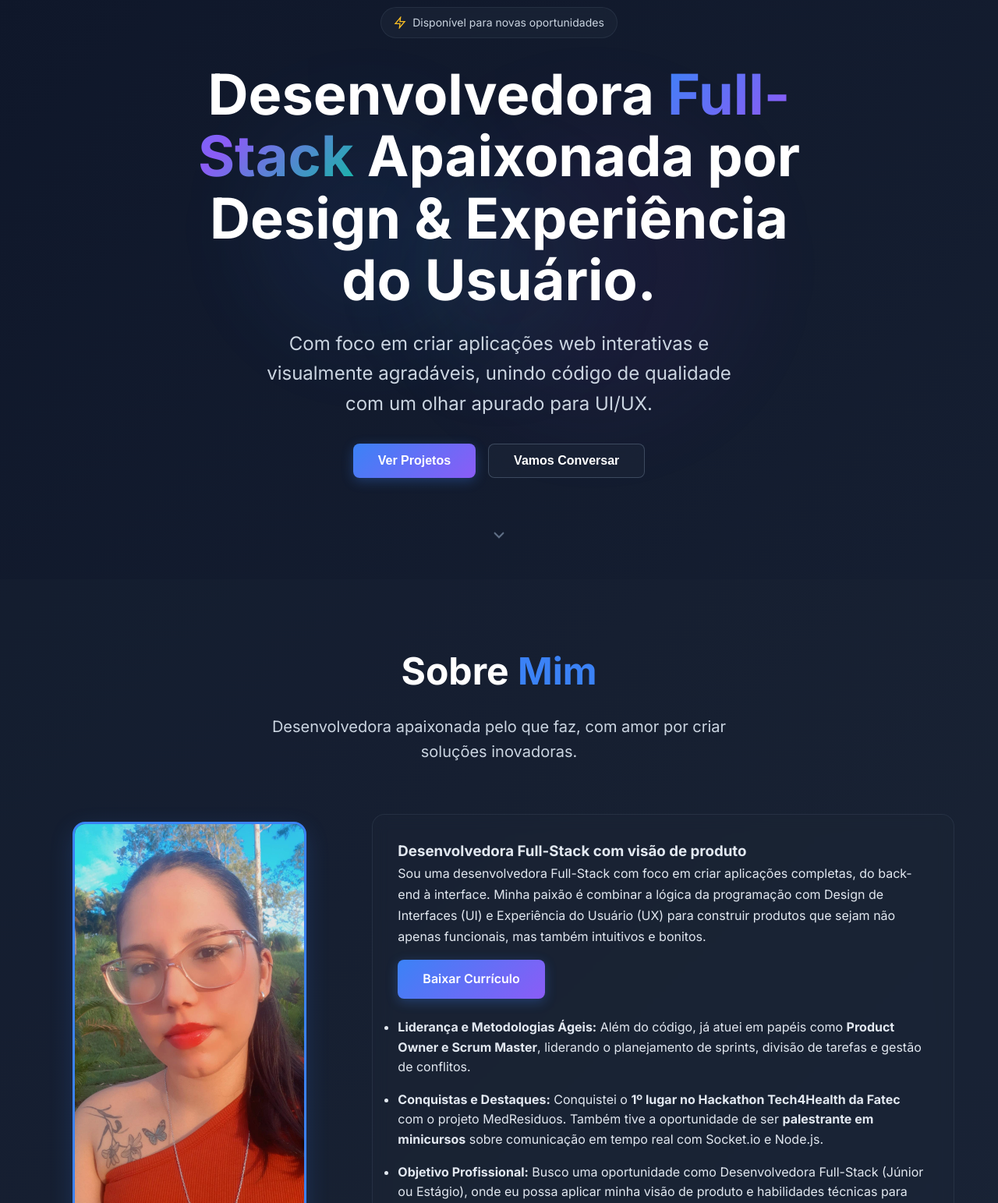
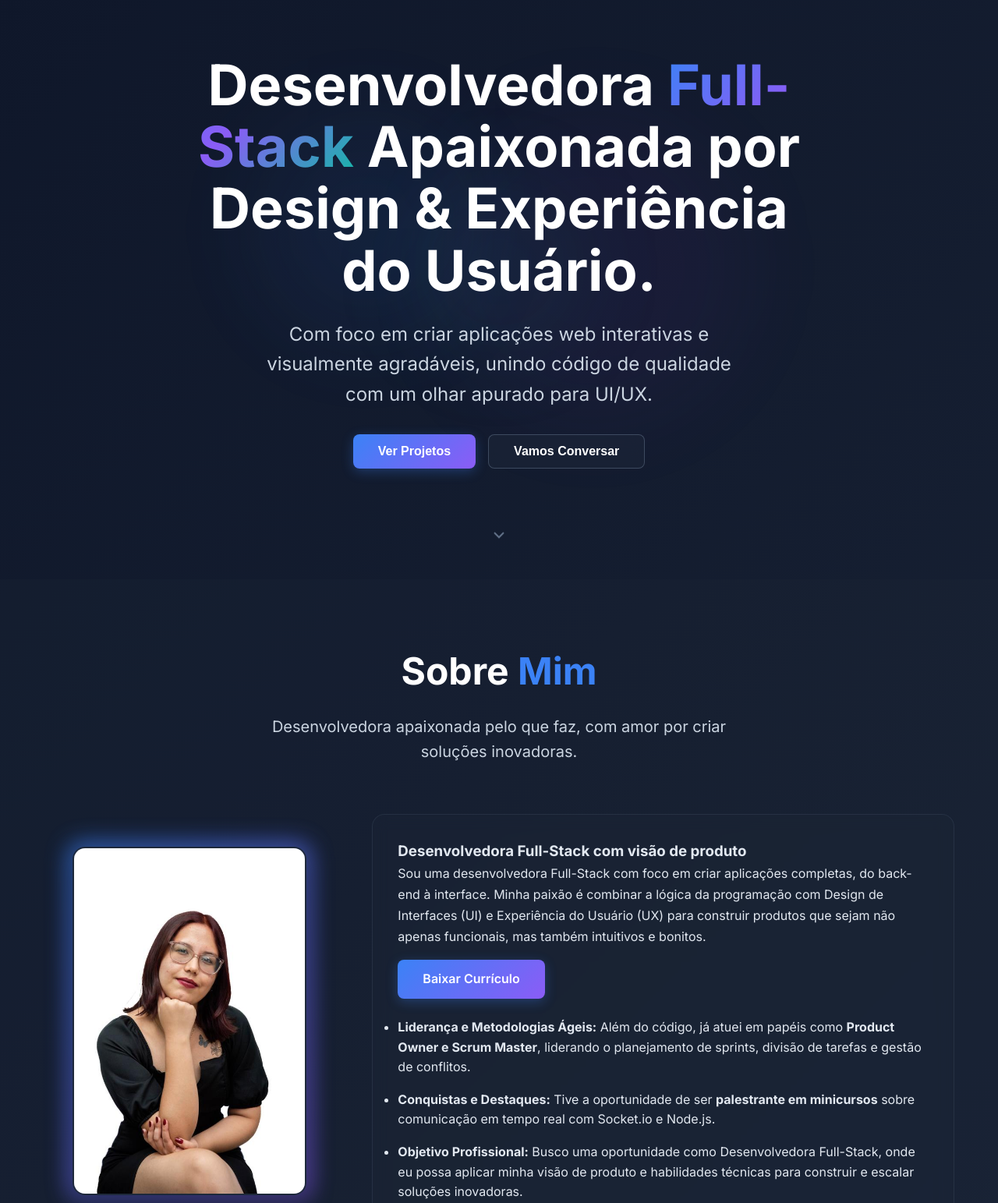
Before and after one commit to Ma2903/Ma2903.github.io, a plain HTML site: page index.html in a window 1280 px wide. Shown: the part 57-1600 px from the top of the page at 78% size. Drawn offline with Linux system fonts and the light colour scheme; some packages are replaced by stand-ins of ours; a script that the page names is missing.

Commit message:
troquei a foto e arrumei bug de estilização

```diff
--- a/index.html
+++ b/index.html
@@ -58,12 +58,6 @@
         </div>
 
         <div class="hero-content">
-            <div class="hero-badge">
-                <svg width="16" height="16" viewBox="0 0 24 24" fill="none" stroke="currentColor" stroke-width="2">
-                    <polygon points="13,2 3,14 12,14 11,22 21,10 12,10 13,2"/>
-                </svg>
-                <span>Disponível para novas oportunidades</span>
-            </div>
 
             <h1 class="hero-title">
                 Desenvolvedora <span class="hero-name">Full-Stack</span> Apaixonada por Design & Experiência do Usuário.
@@ -101,7 +95,7 @@
 
             <div class="about-content">
             <div class="about-image-container">
-                <img src="eu.webp" alt="Manoela Pinheiro" class="about-photo">
+                <img src="eu.jfif" alt="Manoela Pinheiro" class="about-photo">
             </div>
 
             <div class="about-text-container">
@@ -120,10 +114,10 @@
                             <strong>Liderança e Metodologias Ágeis:</strong> Além do código, já atuei em papéis como <strong>Product Owner e Scrum Master</strong>, liderando o planejamento de sprints, divisão de tarefas e gestão de conflitos.
                         </li>
                         <li style="margin-bottom: 1rem;">
-                            <strong>Conquistas e Destaques:</strong> Conquistei o <strong>1º lugar no Hackathon Tech4Health da Fatec</strong> com o projeto MedResiduos. Também tive a oportunidade de ser <strong>palestrante em minicursos</strong> sobre comunicação em tempo real com Socket.io e Node.js.
+                            <strong>Conquistas e Destaques:</strong>  Tive a oportunidade de ser <strong>palestrante em minicursos</strong> sobre comunicação em tempo real com Socket.io e Node.js.
                         </li>
                         <li>
-                            <strong>Objetivo Profissional:</strong> Busco uma oportunidade como Desenvolvedora Full-Stack (Júnior ou Estágio), onde eu possa aplicar minha visão de produto e habilidades técnicas para construir e escalar soluções inovadoras.
+                            <strong>Objetivo Profissional:</strong> Busco uma oportunidade como Desenvolvedora Full-Stack, onde eu possa aplicar minha visão de produto e habilidades técnicas para construir e escalar soluções inovadoras.
                         </li>
                     </ul>
                 </div>
--- a/styles.css
+++ b/styles.css
@@ -116,7 +116,7 @@ body {
     justify-content: center;
     position: relative;
     overflow: hidden;
-    padding: 2rem 1rem;
+    padding: 80px 1rem 2rem;
 }
 
 .hero-bg {
@@ -164,24 +164,6 @@ body {
     max-width: 800px;
     position: relative;
     z-index: 10;
-}
-
-.hero-badge {
-    display: inline-flex;
-    align-items: center;
-    gap: 0.5rem;
-    background: rgba(30, 41, 59, 0.5);
-    backdrop-filter: blur(10px);
-    border: 1px solid rgba(71, 85, 105, 0.3);
-    border-radius: 50px;
-    padding: 0.5rem 1rem;
-    margin-bottom: 2rem;
-    font-size: 0.875rem;
-    color: #cbd5e1;
-}
-
-.hero-badge svg {
-    color: #fbbf24;
 }
 
 .hero-title {
@@ -1223,23 +1205,38 @@ section {
 }
 
 /* ==================== Estilos para Layout com Foto na Seção Sobre ==================== */
+/* MODIFICADO: Bloco de código para a nova estilização da foto */
 .about-content {
-    grid-template-columns: 1fr 2fr; /* Divide a seção em 1/3 para a imagem e 2/3 para o texto */
-    align-items: center; /* Alinha verticalmente a imagem e o texto */
+    grid-template-columns: 1fr 2fr;
+    align-items: center;
     gap: 3rem;
 }
 
 .about-image-container {
+    position: relative;
     width: 100%;
     max-width: 300px;
     margin: 0 auto;
+    z-index: 1;
+}
+
+.about-image-container::before {
+    content: '';
+    position: absolute;
+    inset: -5px;
+    background: linear-gradient(135deg, #3b82f6, #8b5cf6);
+    filter: blur(15px);
+    z-index: -1;
+    border-radius: 1rem;
+    opacity: 0.75;
 }
 
 .about-photo {
     width: 100%;
+    display: block;
     border-radius: 1rem;
-    border: 3px solid #3b82f6;
-    box-shadow: 0 10px 30px rgba(59, 130, 246, 0.2);
+    border: 2px solid #1e293b;
+    box-shadow: 0 10px 30px rgba(15, 23, 42, 0.5);
 }
 
 .about-text-container .card p {
```
Also changed, not shown: eu.jfif (added), eu.jpg (added).
